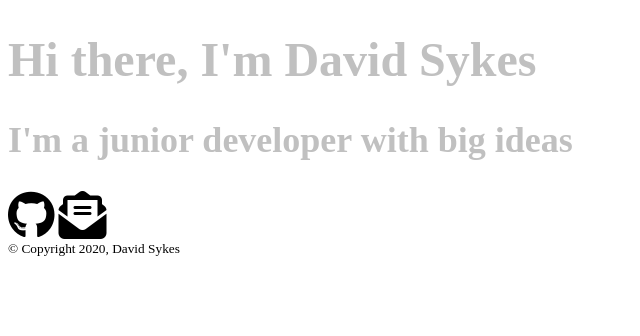
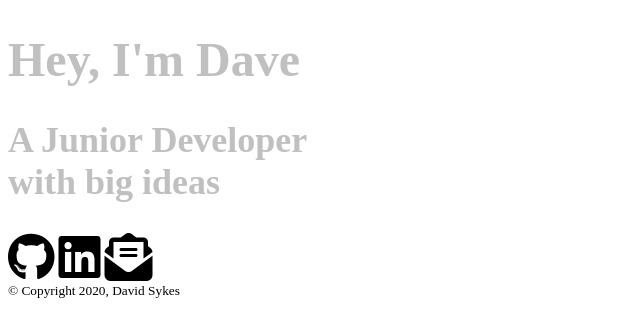
Before and after one commit to DavidJSykes/Portfolio, a plain HTML site: page index.html in a window 1280 px wide. Shown: the whole page, without its empty margins (0-640 px from the left). Drawn offline with Linux system fonts and the light colour scheme.

Commit message:
added linkedin link

```diff
--- a/index.html
+++ b/index.html
@@ -9,14 +9,15 @@
   </head>
   <body>
     <header>
-      <h1 class='title'>Hi there, I'm David Sykes</h1>
-      <h2 class='subtitle'>I'm a junior developer with big ideas</h2>
+      <h1 class='title'>Hey, I'm Dave</h1>
+      <h2 class='subtitle'>A Junior Developer <br>with big ideas</h2>
     </header>
 
     <main>
       <div id='social'>
-          <a href="https://github.com/DavidJSykes"><i class="fab fa-github icon-large fa-3x"></i></a>
-          <i class="fas fa-envelope-open-text fa-3x"></i>
+          <a href="https://github.com/DavidJSykes" target='_blank'><i class="fab fa-github icon-large fa-3x"></i></a>
+          <a href="https://www.linkedin.com/in/david-sykes-35072b91" target="_blank"><i class="fab fa-linkedin fa-3x"></i></a>
+          <a href="mailto:dave@davidjsykes.com>"><i class="fas fa-envelope-open-text fa-3x"></i></a>
       </div>
     </main>
 
```
